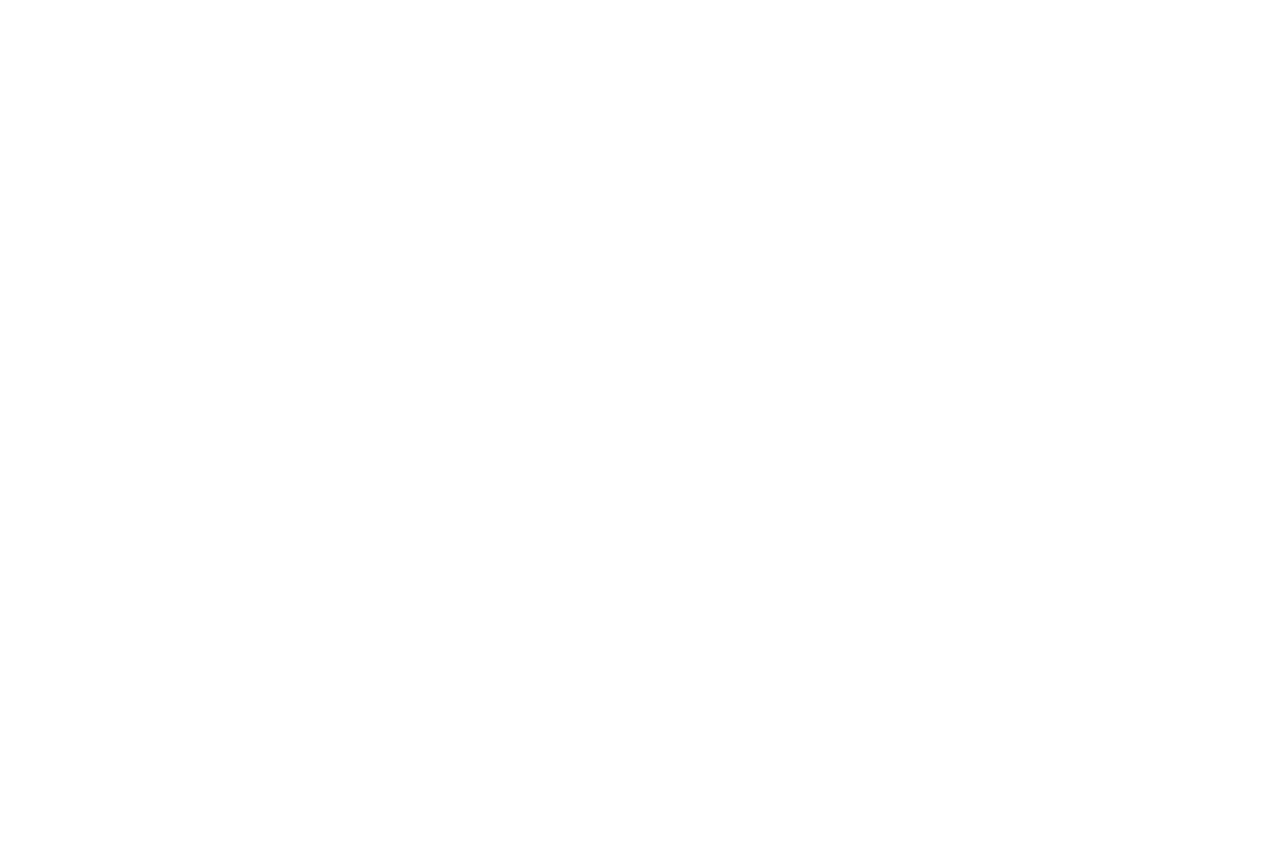
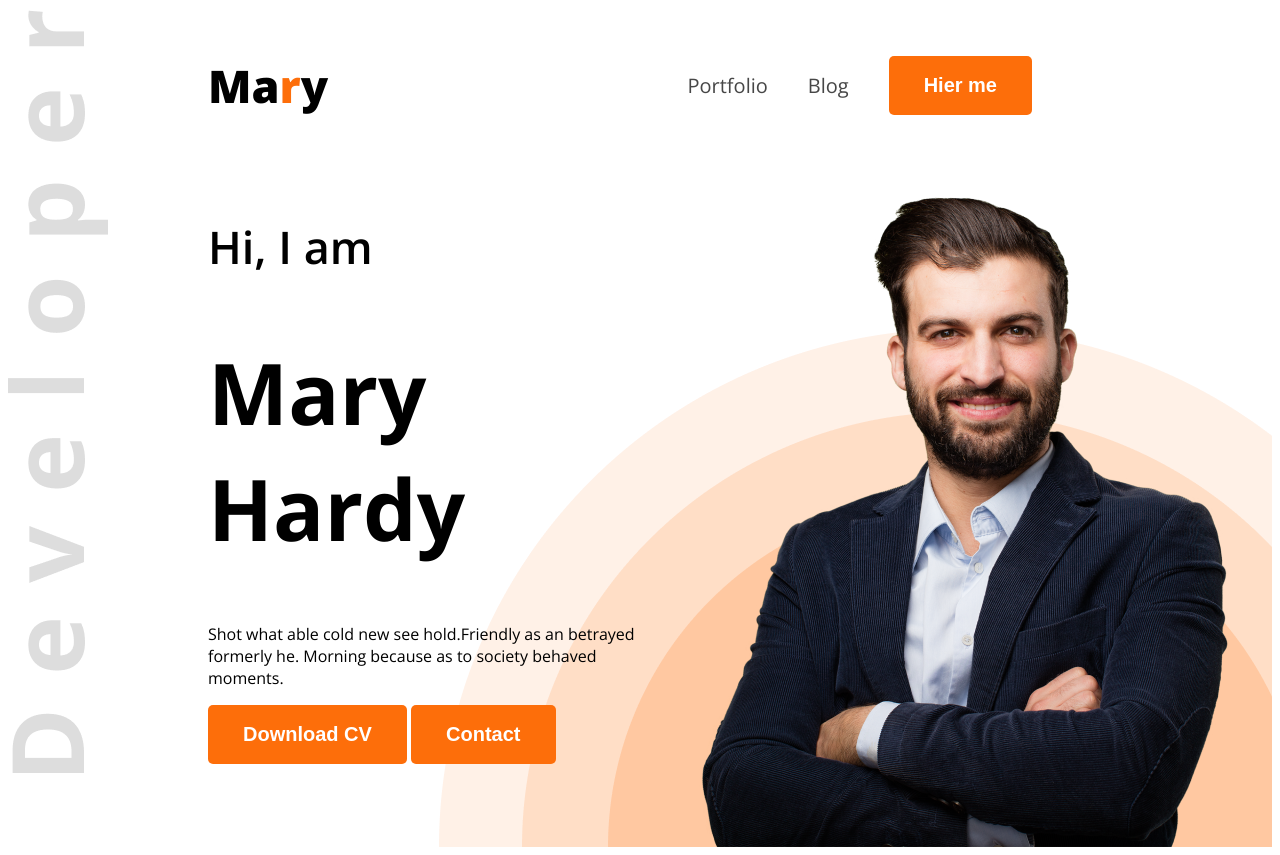
Before and after one commit to AEGON34/my-web-portfolio, a plain HTML site: page index.html in a window 1280 px wide. Before the commit the page ends 800 px from the top, so only its background shows below. Drawn offline with nearby package versions, Linux system fonts and the light colour scheme.

Commit message:
My second commit

```diff
--- a/index.html
+++ b/index.html
@@ -4,10 +4,33 @@
     <meta charset="UTF-8">
     <meta name="viewport" content="width=device-width, initial-scale=1.0">
     <title>Web Dev Portfolio</title>
+    <link rel="preconnect" href="https://fonts.googleapis.com">
+<link rel="preconnect" href="https://fonts.gstatic.com" crossorigin>
+<link href="https://fonts.googleapis.com/css2?family=Open+Sans:ital,wght@0,300..800;1,300..800&display=swap" rel="stylesheet">
+    <link rel="stylesheet" href="style/portfolio.css">
 </head>
-<body>
-    <header>
-
+<body class="open-sans-normal">
+    <header class="header">
+        <nav>
+            <h3 class="nav-title">Ma<span class="rd">r</span>y</h3>
+            <ul>
+                <li><a class="dark-2">Portfolio</a></li>
+                <li><a class="dark-2">Blog</a></li>
+                <li><a href=""><button class="btn-primary">Hier me</button></a></li>
+            </ul>
+        </nav>
+        <div class="banner">
+            <div class="banner-content">
+                <h3 class="banner-greeting dark 2">Hi, I am</h3>
+                <h1 class="banner-title">Mary Hardy</h1>
+                <p>Shot what able cold new see hold.Friendly as an betrayed formerly
+                    he. Morning because as to society
+                    behaved moments.</p>
+                    <button class="btn-primary">Download CV</button>
+                    <button class="btn-primary">Contact</button>
+            </div>
+            <img src="style/hardy.png" >
+        </div>
     </header>
     <main>
 
--- /dev/null
+++ b/style/portfolio.css
@@ -0,0 +1,73 @@
+
+
+.open-sans-normal {
+  font-family: "Open Sans", sans-serif;
+  font-optical-sizing: auto;
+  font-weight: 400;
+  font-style: normal;
+  font-variation-settings:
+    "wdth" 100;
+}
+/* shared style */
+.rd{
+    color: #FD6E0A ;
+}
+.dark-2{
+    color:#474747;
+}
+.btn-primary{
+    background-color: #FD6E0A;
+    color: white;
+    font-weight: bold;
+    padding: 18px 35px;
+    border-radius: 5px;
+    font-size: 20px;
+    border: none;
+}
+/* nav style */
+nav ul{
+    display: flex;
+    align-items: center;
+}
+nav{
+    display: flex;
+    align-items: center;
+    justify-content: space-between;
+    margin: 10px 200px;
+}
+.nav-title{
+    font-weight: 800;
+    font-size:45px;
+}
+nav ul li{
+    list-style: none;
+    margin-right: 40px;
+}
+nav li a{
+    text-decoration: none;
+    font-size: 20px;
+}
+/* header image */
+.header{
+    background-image: url(../style/developer.png),url(../style/header_bg.png);
+    background-repeat: no-repeat;
+    background-position: top left,bottom right;
+}
+/* banner styles */
+.banner{
+    display: flex;
+    justify-content: space-between;
+    margin: 0px 35px 0px 200px;
+
+}
+/* .banner-content{
+    margin: 101px 813px 280px 202px  ;
+} */
+.banner-greeting{
+    font-size: 45px;
+    font-weight: 600;
+}
+.banner-title{
+    font-weight: bold;
+    font-size: 85px;
+}
```
Also changed, not shown: style/developer.png (added), style/hardy.png (added), style/header_bg.png (added).
